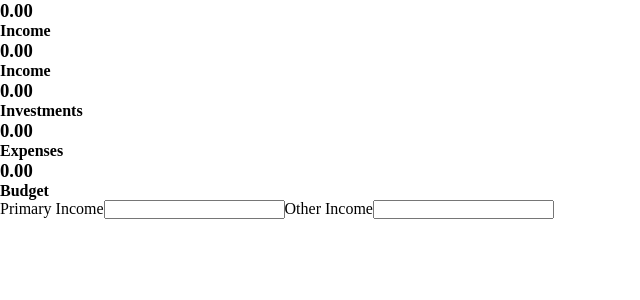
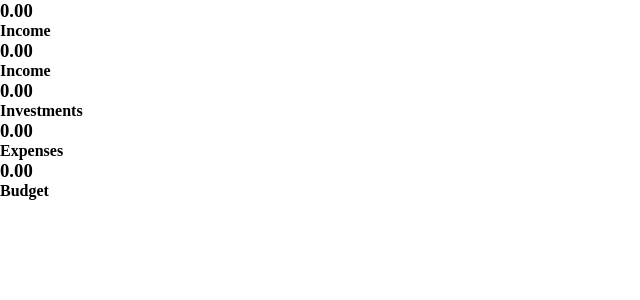
Before and after one commit to ddannyll/balance, a React (Create React App) app: page / in a window 1280 px wide. Shown: the top 300 px of the page, without its empty margins (0-640 px from the left). Built offline with nearby package versions, Linux system fonts and the light colour scheme.

Commit message:
remove react component imporst

```diff
--- a/package.json
+++ b/package.json
@@ -8,8 +8,11 @@
     "@testing-library/user-event": "^13.5.0",
     "react": "^18.2.0",
     "react-dom": "^18.2.0",
-    "react-scripts": "5.0.1",
+    "uniqid": "^5.4.0",
     "web-vitals": "^2.1.4"
+  },
+  "devDependencies": {
+    "react-scripts": "5.0.1"
   },
   "scripts": {
     "start": "react-scripts start",
--- a/src/App.js
+++ b/src/App.js
@@ -7,15 +7,15 @@ class App extends Component {
     constructor(props) {
         super(props)
         this.state = {
-            income: 0n,
-            savings: 0n,
-            investments: 0n,
-            expenses: 0n,
-            budget: 0n
+            income: 0,
+            savings: 0,
+            investments: 0,
+            expenses: 0,
+            budget: 0
         }
     }
 
-    updateIncome(newIncome) {
+    updateIncome = (newIncome) => {
         const { savings, investments, expenses } = this.state
         this.setState({
             income: newIncome,
@@ -23,7 +23,7 @@ class App extends Component {
         })
     }
 
-    updateSavings(newSavings) {
+    updateSavings = (newSavings) => {
         const { income, investments, expenses } = this.state
         this.setState({
             savings: newSavings,
--- a/src/components/Income.js
+++ b/src/components/Income.js
@@ -5,34 +5,25 @@ class Income extends Component {
     constructor(props) {
         super(props)
         this.state = {
-            primaryIncome: 0n,
-            otherIncome: 0n
+            primaryIncome: 0,
+            otherIncome: 0
         }
         this.#incomeTypes = ["primaryIncome", "otherIncome"]
     }
 
-    handleChange(e, incomeType) {
+    updateValue(value, incomeType) {
         this.setState({
-            [incomeType]: e.target.value
+            [incomeType]: value
+        }, () => {
+            const { primaryIncome, otherIncome } = this.state
+            this.props.updateIncome(primaryIncome + otherIncome)
         })
-        const { primaryIncome, otherIncome } = this.state
-        this.props.updateIncome(primaryIncome + otherIncome)
     }
 
     render() {
         let incomeNodes = []
         this.#incomeTypes.forEach((incomeType, index) => {
             incomeNodes.push(
-                <label htmlFor={incomeType}>
-                    {incomeType.replace(/([A-Z])/g, ' $1').replace(/^./, str => str.toUpperCase())}
-                </label>)
-            incomeNodes.push(
-                <input
-                    type="number"
-                    onChange={(e) =>
-                    this.handleChange(e, incomeType)}
-                    id={incomeType}
-                />
             )
         })
 
--- a/src/components/Summary.js
+++ b/src/components/Summary.js
@@ -3,13 +3,14 @@ import { Component } from "react";
 class Summary extends Component {
     render() {
         const { income, savings, investments, expenses, budget } = this.props.summary
+        console.log(this.props.summary);
         // all currency stored in cents as BigInt
         const currencyFormatter = new Intl.NumberFormat(undefined, {
             style: 'currency',
             currency: 'USD' // TODO: option to select currency tyle for now keep USD
         })
-        const formatCurrency = (cents) => {
-            return currencyFormatter.formatToParts(Number(cents) / 100).slice(1).map(part => part.value).join('')
+        const formatCurrency = (dollars) => {
+            return currencyFormatter.formatToParts(dollars).slice(1).map(part => part.value).join('')
         }
         return (
             <div>
```
Also changed, not shown: .eslintrc.json (added), 1 other file (tests, documents, lock files or other folders).
